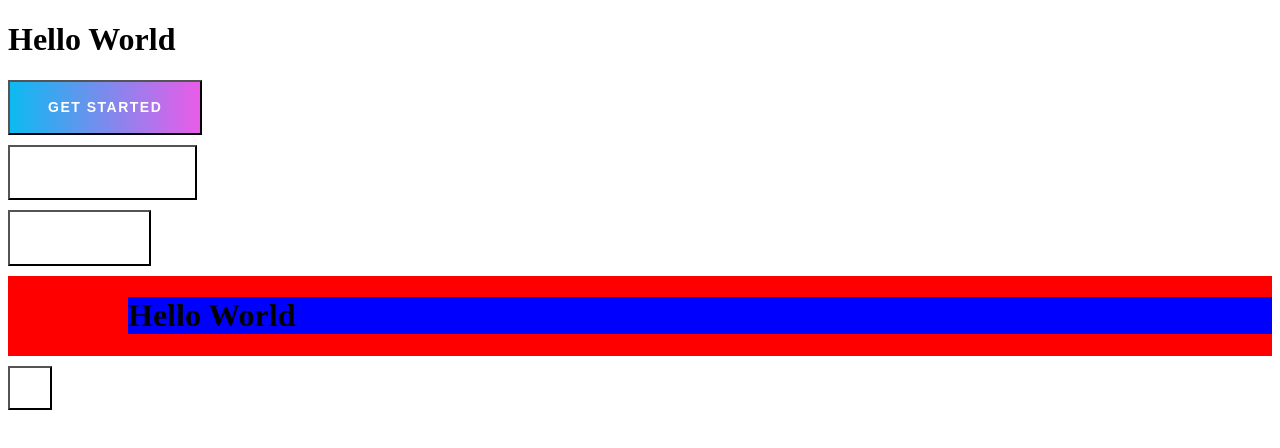
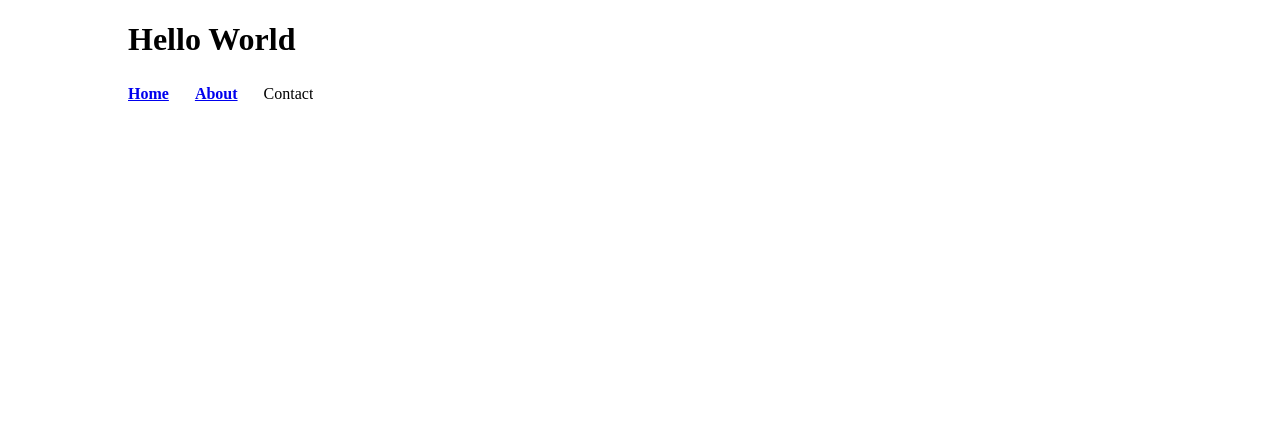
Before and after one commit to Ihaasbut/vrnas, a Next.js app: page /home/HomeContent in a window 1280 px wide. Shown: the top 448 px of the page. Built offline with nearby package versions, Linux system fonts and the light colour scheme.

Commit message:
VRN-22: Сделала хлебные крошки

```diff
--- a/src/assets/styles/globals.scss
+++ b/src/assets/styles/globals.scss
@@ -9,6 +9,18 @@ body {
    background-color: $color-black-100;
    max-width: 1440px;
    margin: 0 auto;
+   color: $color-white;
+}
+
+a {
+   color: $color-white;
+   text-decoration: none;
+   -webkit-tap-highlight-color: transparent;
+   user-select: none;
+   -webkit-user-select: none;
+
+   @include hover {
+   }
 }
 
 button {
--- /dev/null
+++ b/src/components/breadcrumbs/Breadcrumbs.module.scss
@@ -0,0 +1,22 @@
+.breadcrumbs,
+.breadcrumb {
+   display: flex;
+   gap: 10px;
+   align-items: center;
+}
+
+.breadcrumb {
+   &:last-child {
+      overflow: hidden;
+   }
+}
+
+.breadcrumbText {
+   overflow: hidden;
+   text-overflow: ellipsis;
+   white-space: nowrap;
+}
+
+.breadcrumb:last-child a {
+   color: $color-grey-1;
+}
--- /dev/null
+++ b/src/components/breadcrumbs/Breadcrumbs.tsx
@@ -0,0 +1,47 @@
+import Link from "next/link";
+import BreadcrumbsArrowIcon from "../icons/BreadcrumbsArrowIcon";
+import styles from "./Breadcrumbs.module.scss";
+import Typography from "../typography/Typography";
+
+type Breadcrumb = {
+   title: string;
+   link: string;
+};
+
+type BreadcrumbsProps = {
+   breadcrumbs: Breadcrumb[];
+};
+
+function Breadcrumbs({ breadcrumbs }: BreadcrumbsProps) {
+   return (
+      <div className={styles.breadcrumbs}>
+         {breadcrumbs.map((breadcrumb, index) => (
+            <div key={breadcrumb.title} className={styles.breadcrumb}>
+               {index !== breadcrumbs.length - 1 ? (
+                  <Link href={breadcrumb.link}>
+                     <Typography
+                        variant="heading-11"
+                        as="span"
+                        className={styles.breadcrumbText}
+                     >
+                        {breadcrumb.title}
+                     </Typography>
+                  </Link>
+               ) : (
+                  <Typography
+                     variant="body-1"
+                     as="span"
+                     className={styles.breadcrumbText}
+                  >
+                     {breadcrumb.title}
+                  </Typography>
+               )}
+
+               {index !== breadcrumbs.length - 1 && <BreadcrumbsArrowIcon />}
+            </div>
+         ))}
+      </div>
+   );
+}
+
+export default Breadcrumbs;
--- /dev/null
+++ b/src/components/icons/BreadcrumbsArrowIcon.tsx
@@ -0,0 +1,20 @@
+import React from "react";
+
+function BreadcrumbsArrowIcon() {
+   return (
+      <svg
+         xmlns="http://www.w3.org/2000/svg"
+         width="6"
+         height="9"
+         viewBox="0 0 6 9"
+         fill="none"
+      >
+         <path
+            d="M5.30625 4.5L0.80625 9L0 8.19375L3.7125 4.5L0.0187497 0.806251L0.825 0L5.30625 4.5Z"
+            fill="white"
+         />
+      </svg>
+   );
+}
+
+export default BreadcrumbsArrowIcon;
--- a/src/pages/home/HomeContent.tsx
+++ b/src/pages/home/HomeContent.tsx
@@ -5,15 +5,32 @@ import Typography from "@/components/typography/Typography";
 import styles from "./HomeContent.module.scss";
 import Container from "@/components/container/Container";
 import { useClientBreakpoint } from "@/hooks/useClientBreakpoint";
+import Breadcrumbs from "@/components/breadcrumbs/Breadcrumbs";
 
 function HomeContent() {
    const { isDesktop } = useClientBreakpoint();
 
+   const breadcrumbs = [
+      {
+         title: "Home",
+         link: "/",
+      },
+      {
+         title: "About",
+         link: "/about",
+      },
+      {
+         title: "Contact",
+         link: "/contact",
+      },
+   ];
+
    return (
       <div>
+         <Container>
             <h1 className="text-linear">Hello World</h1>
 
-         <div className={styles.buttons}>
+            {/* <div className={styles.buttons}>
                <Button variant="fill" onClick={() => {}}>
                   <Typography variant="button-1" as={"span"}>
                      Get started
@@ -32,14 +49,6 @@ function HomeContent() {
                   </Typography>
                </Button>
 
-            <div style={{ backgroundColor: "red" }}>
-               <Container inlinePadding={!isDesktop ? "0" : "120px 0"}>
-                  <div style={{ backgroundColor: "blue" }}>
-                     <h1>Hello World</h1>
-                  </div>
-               </Container>
-            </div>
-
                <Button variant="ghost" onClick={() => {}} isSkipPadding>
                   <div
                      style={{
@@ -48,7 +57,10 @@ function HomeContent() {
                      }}
                   ></div>
                </Button>
-         </div>
+            </div> */}
+
+            <Breadcrumbs breadcrumbs={breadcrumbs} />
+         </Container>
       </div>
    );
 }
```
Lines whose indentation alone changed are shown as unchanged.
